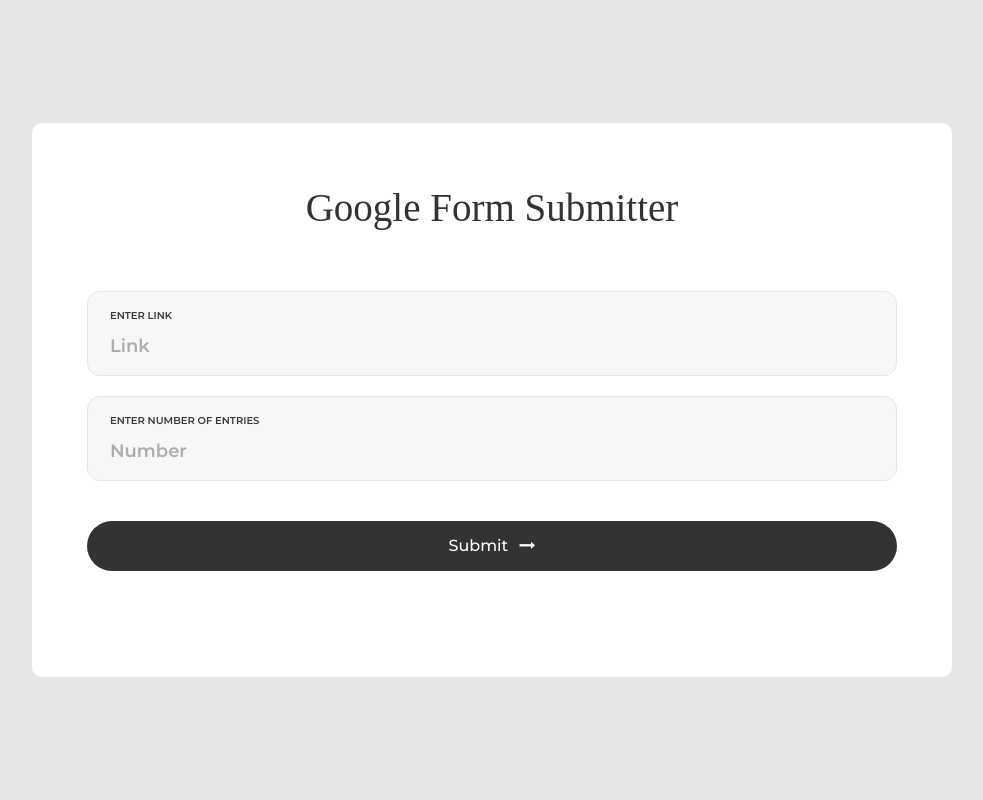
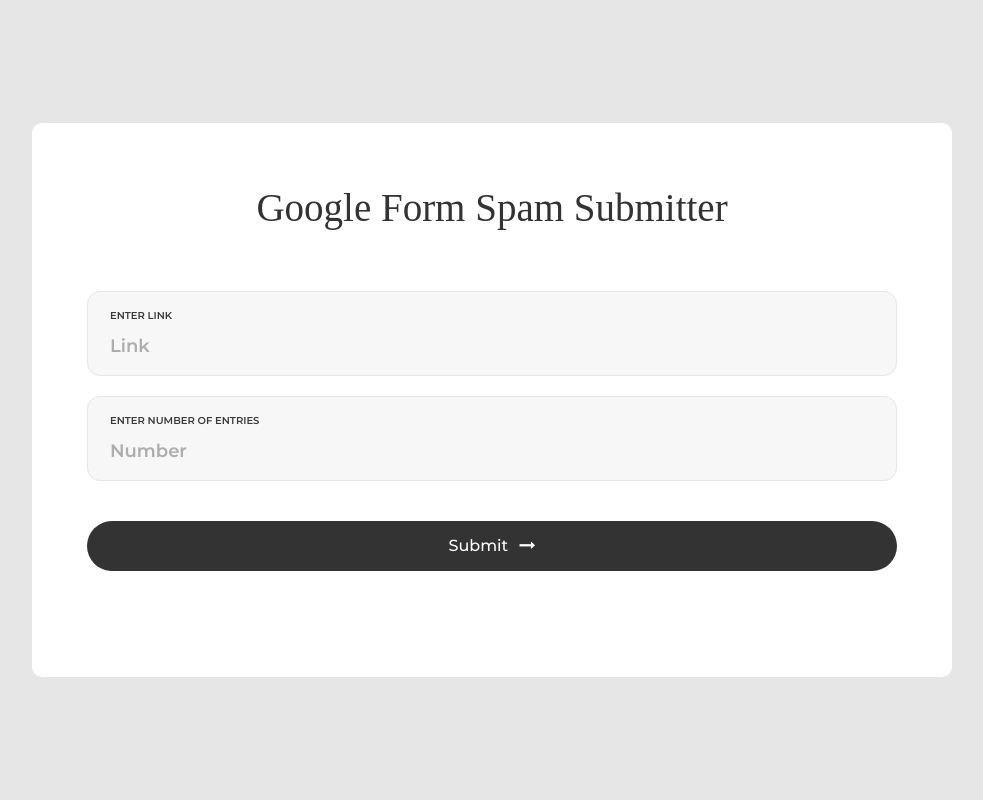
Before and after one commit to pulkitgupta2k/Google_form_spammer_flask, a Flask app: page / in a window 1280 px wide. Shown: the whole page, without its empty margins (148-1131 px from the left). Run offline with Flask 2, Linux system fonts and the light colour scheme; some libraries are stand-ins or nearby versions; some web fonts are replaced.

Commit message:
Update index.html

```diff
--- a/templates/index.html
+++ b/templates/index.html
@@ -1,7 +1,7 @@
 <!DOCTYPE html>
 <html lang="en">
 <head>
-	<title>Google Form Submitter</title>
+	<title>Google Form Spam Submitter</title>
 	<meta charset="UTF-8">
 	<meta name="viewport" content="width=device-width, initial-scale=1">
 	<link rel="icon" type="image/png" href="/static/images/icons/favicon.ico"/>
@@ -24,7 +24,7 @@
 		<div class="wrap-contact100">
 			<form class="contact100-form validate-form" method="POST" action="">
 				<span class="contact100-form-title">
-					Google Form Submitter
+					Google Form Spam Submitter
 				</span>
 				<div class="wrap-input100 validate-input bg1 form-group" data-validate="Link">
 					<span class="label-input100">Enter Link</span>
@@ -99,9 +99,9 @@
 					</div>
 				</div>
 
-				<div class="wrap-input100 validate-input bg0 rs1-alert-validate" data-validate = "Please Type Your Message">
+				<div class="wrap-input100 validate-input bg0 rs1-alert-validate" data-validate = "Please Type Your Message below">
 					<span class="label-input100">Message</span>
-					<textarea class="input100" name="message" placeholder="Your message here..."></textarea>
+					<textarea class="input100" name="message" placeholder="Your message here.."></textarea>
 				</div>
 -->
 				<div class="container-contact100-form-btn form-group">
```
